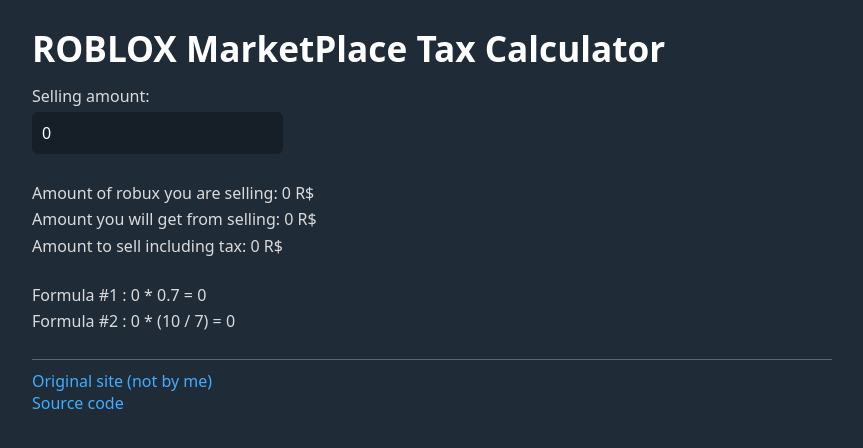
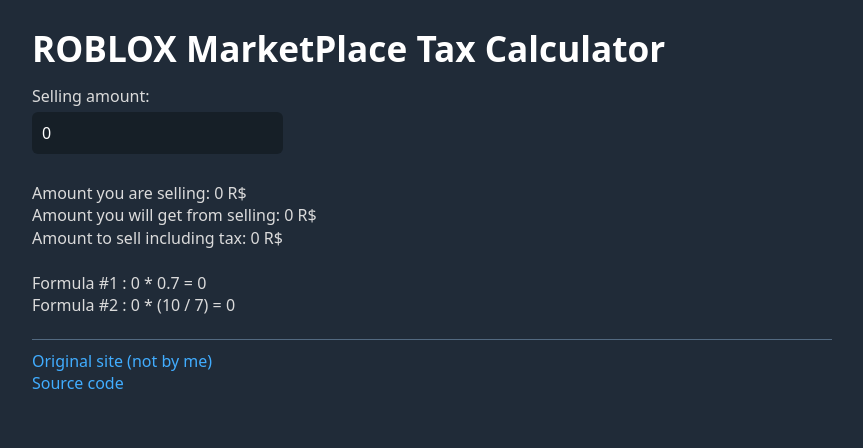
Before and after one commit to xhayper/roblox-tax-calculator, a Nuxt app: page / in a window 1280 px wide. Shown: the top 448 px of the page, without its empty margins (208-1071 px from the left). Built offline with nearby package versions, Linux system fonts and the light colour scheme.

Commit message:
feat: use span instead of label

```diff
--- a/app.vue
+++ b/app.vue
@@ -11,18 +11,18 @@
       </div>
       <br>
       <div>
-        <label>Amount of robux you are selling: {{ validatedAmount.toLocaleString() }} R$</label>
+        <span>Amount you are selling: {{ validatedAmount.toLocaleString() }} R$</span>
         <br>
-        <label>Amount you will get from selling: {{ sellingWithTax.toLocaleString() }} R$</label>
+        <span>Amount you will get from selling: {{ sellingWithTax.toLocaleString() }} R$</span>
         <br>
-        <label>Amount to sell including tax: {{ sellForIncludingTax }} R$</label>
+        <span>Amount to sell including tax: {{ sellForIncludingTax }} R$</span>
       </div>
       <br>
       <div>
-        <label>Formula #1 : {{ validatedAmount }} * 0.7 = {{ sellingWithTax }}</label>
+        <span>Formula #1 : {{ validatedAmount }} * 0.7 = {{ sellingWithTax }}</span>
         <br>
-        <label>Formula #2 : {{ validatedAmount }} * (10 / 7) = {{ sellForIncludingTax
-        }}</label>
+        <span>Formula #2 : {{ validatedAmount }} * (10 / 7) = {{ sellForIncludingTax
+        }}</span>
       </div>
     </main>
     <br>
```
